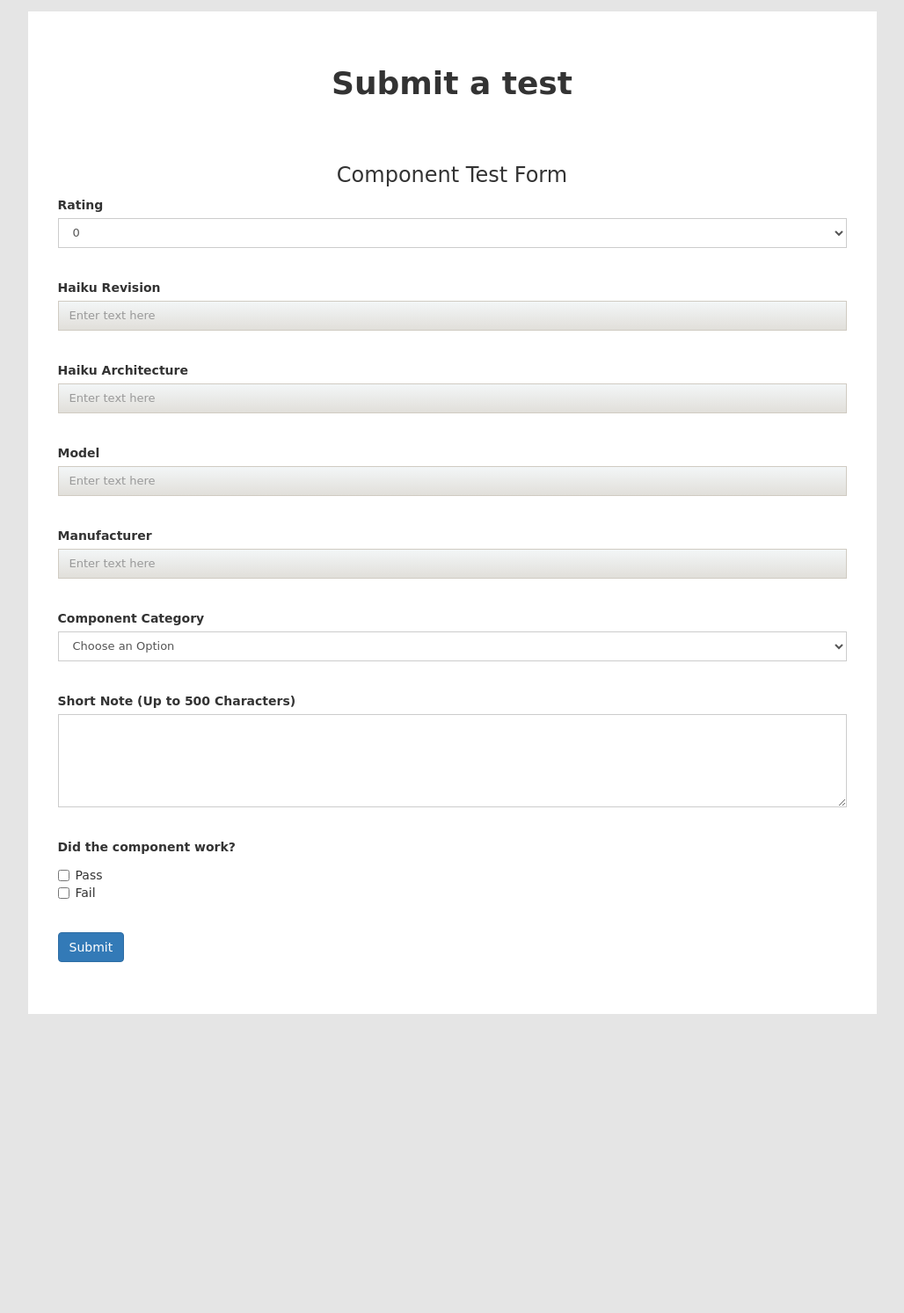
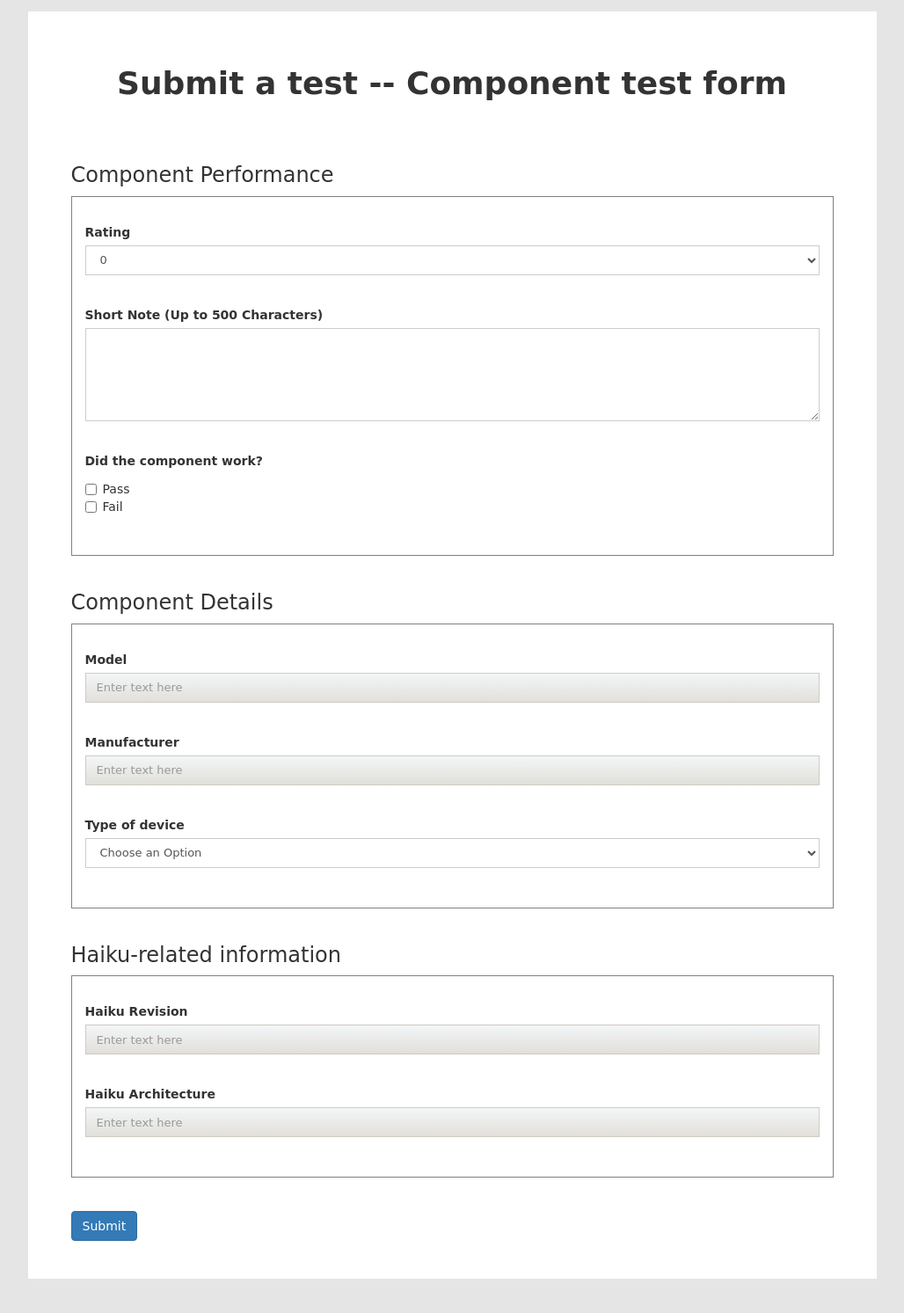
Before and after one commit to DarkmatterVale/Haiku-Configuration-Repo, a Django app: page /add_component in a window 1280 px wide. Shown: the part 51-1544 px from the top of the page at 88% size, without its empty margins (126-1154 px from the left). Run offline with Django 3.2, Linux system fonts and the light colour scheme; parts of the project's set-up code (start-up, migrations or seed data) failed here and were passed over; some libraries are stand-ins or nearby versions.

Commit message:
Visual changes

```diff
--- a/hello/templates/add_test_component_form.html
+++ b/hello/templates/add_test_component_form.html
@@ -61,12 +61,14 @@
       </div>
 
       <div class="padtop-5"></div>
-      <h1 class="text-center"><b>Submit a test</b></h1>
+        <h1 class="text-center"><b>Submit a test -- Component test form</b></h1>
 
         <div class="row center-list-item padtop-5">
-            <h3 class="text-center">Component Test Form</h3>
             <form class="col s12 form-horizontal" action="{% url 'createTest' %}" method="post">
                 {% csrf_token %}
+
+                <h3>Component Performance</h3>
+                <div style="border: 1px solid grey; padding: 3rem;">
                     <div class="form-group">
                         <label for="component_rating">Rating</label>
                         <select class="form-control" id="component_rating" name="component_rating">
@@ -85,46 +87,11 @@
                     </div>
                     <br>
                     <fieldset class="form-group">
-               <label for="component_haiku_revision">Haiku Revision</label>
-               <input type="text" class="form-control" name="component_haiku_revision" placeholder="Enter text here">
-           </fieldset>
-           <br>
-           <fieldset class="form-group">
-               <label for="component_haiku_architecture">Haiku Architecture</label>
-               <input type="text" class="form-control" name="component_haiku_architecture" placeholder="Enter text here">
-           </fieldset>
-           <br>
-           <fieldset class="form-group">
-             <label for="component_name">Model</label>
-             <input type="text" class="form-control" name="component_name" placeholder="Enter text here">
-           </fieldset>
-           <br>
-           <fieldset class="form-group">
-               <label for="component_manufacturer">Manufacturer</label>
-               <input type="text" class="form-control" name="component_manufacturer" placeholder="Enter text here">
-           </fieldset>
-           <br>
-           <fieldset class="form-group">
-             <label for="component_category">Component Category</label>
-             <select class="form-control" name="component_category">
-                <option value"" disabled selected>Choose an Option</option>
-                <option value="Mouse">Mouse</option>
-                <option value="Printer">Printer</option>
-                <option value="Keyboard">Keyboard</option>
-                <option value="Other">Other</option>
-                <option value="CPU">CPU</option>
-                <option value="Motherboard">Motherboard</option>
-                <option value="Hard Drive">Hard Drive</option>
-                <option value="SSD">SSD</option>
-                <option value="Display">Display</option>
-              </select>
-           </fieldset>
-           <br>
-           <fieldset class="form-group">
                         <label for="component_test_notes">Short Note (Up to 500 Characters)</label>
                         <textarea class="form-control" name="component_test_notes" rows="5"></textarea>
                     </fieldset>
                     <br>
+
                     <fieldset class="form-group">
                         <label>Did the component work?</label>
                         <div class="checkbox">
@@ -137,12 +104,55 @@
                             </label>
                         </div>
                     </fieldset>
+                </div>
                 <br>
 
+                <h3>Component Details</h3>
+                <div style="border: 1px solid grey; padding: 3rem;">
                     <fieldset class="form-group">
-               <button type="submit" class="btn btn-primary padtop-2">Submit</button>
+                        <label for="component_name">Model</label>
+                        <input type="text" class="form-control" name="component_name" placeholder="Enter text here">
                     </fieldset>
+                    <br>
+                    <fieldset class="form-group">
+                        <label for="component_manufacturer">Manufacturer</label>
+                        <input type="text" class="form-control" name="component_manufacturer" placeholder="Enter text here">
+                    </fieldset>
+                    <br>
+                    <fieldset class="form-group">
+                        <label for="component_category">Type of device</label>
+                        <select class="form-control" name="component_category">
+                            <option value"" disabled selected>Choose an Option</option>
+                            <option value="CPU">CPU</option>
+                            <option value="Display">Display</option>
+                            <option value="Hard Drive">Hard Drive</option>
+                            <option value="Keyboard">Keyboard</option>
+                            <option value="Motherboard">Motherboard</option>
+                            <option value="Mouse">Mouse</option>
+                            <option value="Printer">Printer</option>
+                            <option value="SSD">SSD</option>
+                            <option value="Other">Other</option>
+                        </select>
+                    </fieldset>
+                </div>
+                <br>
 
+                <h3>Haiku-related information</h3>
+                <div style="border: 1px solid grey; padding: 3rem;">
+                    <fieldset class="form-group">
+                        <label for="component_haiku_revision">Haiku Revision</label>
+                        <input type="text" class="form-control" name="component_haiku_revision" placeholder="Enter text here">
+                    </fieldset>
+                    <br>
+                    <fieldset class="form-group">
+                        <label for="component_haiku_architecture">Haiku Architecture</label>
+                        <input type="text" class="form-control" name="component_haiku_architecture" placeholder="Enter text here">
+                    </fieldset>
+                </div>
+                <br>
+
+                <div class="padtop-2"></div>
+                <button type="submit" class="btn btn-primary">Submit</button>
                 <div class="padtop-5"></div>
            </form>
        </div>
```
Also changed, not shown: hello/templates/component_list.html (+5 -4 lines), hello/templates/device_list.html (+5 -4 lines), hello/templates/my_tests.html (+9 -6 lines), db.sqlite3. Lines whose indentation alone changed are shown as unchanged.
